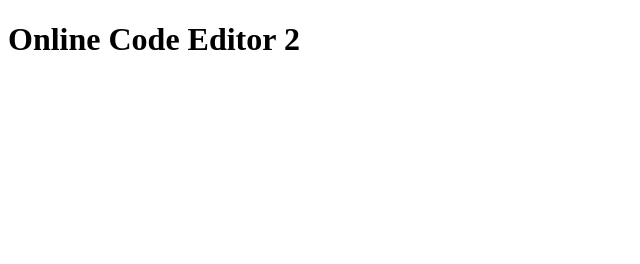
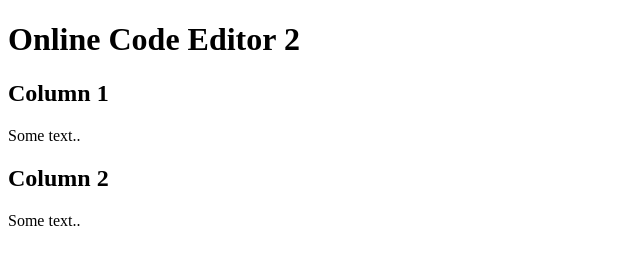
Before and after one commit to Rajani609/Online_Code_Editor, a plain HTML site: page index.html in a window 1280 px wide. Shown: the whole page, without its empty margins (0-640 px from the left). Drawn offline with Linux system fonts and the light colour scheme.

Commit message:
I made two column for the input and another for the output result as a terminal

```diff
--- a/index.html
+++ b/index.html
@@ -7,5 +7,19 @@
 </head>
 <body>
     <h1>Online Code Editor 2</h1>
+    <div class="container">
+
+        <div class="row">
+            <div class="col-md-6">
+                <h2>Column 1</h2>
+                <p>Some text..</p>
+            </div>
+
+            <div class="col-md-6">
+                <h2>Column 2</h2>
+                <p>Some text..</p>
+            </div>
+        </div>
+
 </body>
 </html>
```
